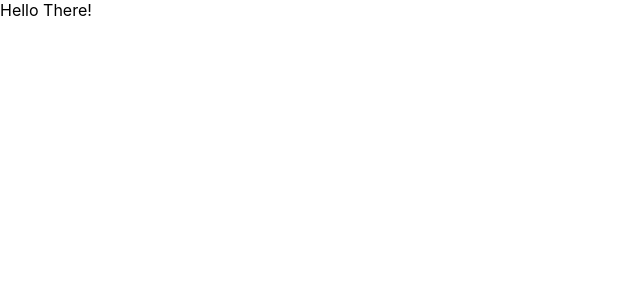
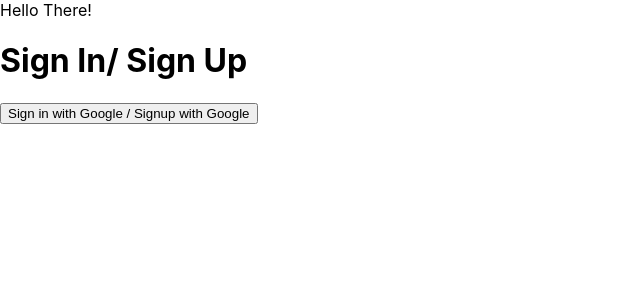
Before and after one commit to letmetnl/react-slack-bootcamp, a React (Create React App) app: page / in a window 1280 px wide. Shown: the top 300 px of the page, without its empty margins (0-640 px from the left). Built offline with nearby package versions, Linux system fonts and the light colour scheme.

Commit message:
rendered signin with app

```diff
--- a/src/components/App.js
+++ b/src/components/App.js
@@ -1,9 +1,11 @@
 import React from 'react';
-
+import { SignIn } from './';
+import { Component } from 'react';
 function App() {
   return (
     <div className="App">
-        Hello There!
+      Hello There!
+      <SignIn />
     </div>
   );
 }
--- a/src/components/SignIn.js
+++ b/src/components/SignIn.js
@@ -2,7 +2,12 @@
 
 class SignIn extends Component {
   render() {
-    return <div>SignIn</div>;
+    return (
+      <div className="signin-form">
+        <h1>Sign In/ Sign Up</h1>
+        <button>Sign in with Google / Signup with Google</button>
+      </div>
+    );
   }
 }
 
--- a/src/components/index.js
+++ b/src/components/index.js
@@ -1,5 +1,4 @@
 import App from './App';
+import SignIn from './SignIn';
 
-export {
-  App
-}
+export { App, SignIn };
--- a/src/index.js
+++ b/src/index.js
@@ -1,7 +1,7 @@
 import React from 'react';
 import ReactDOM from 'react-dom';
 import './index.css';
-import { App } from './components';
+import { App, SignIn } from './components';
 
 ReactDOM.render(
   <React.StrictMode>
```
